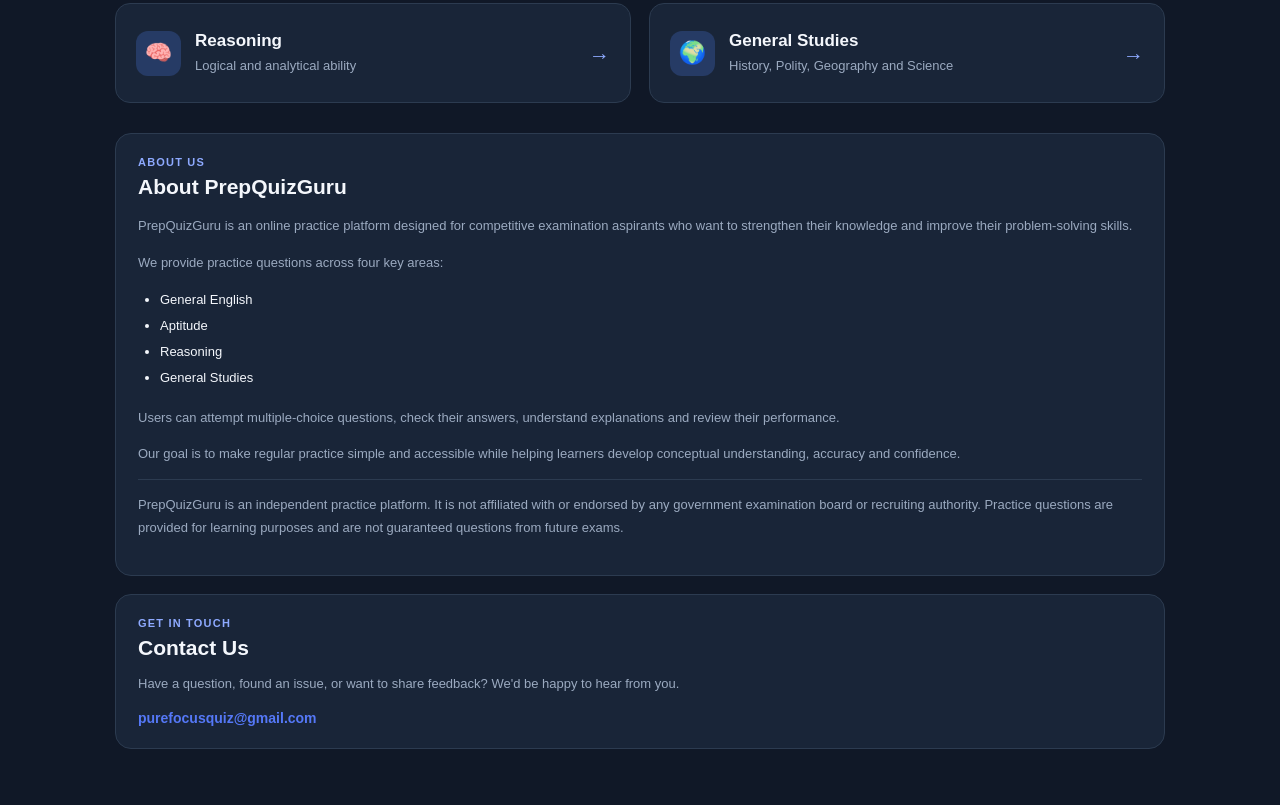
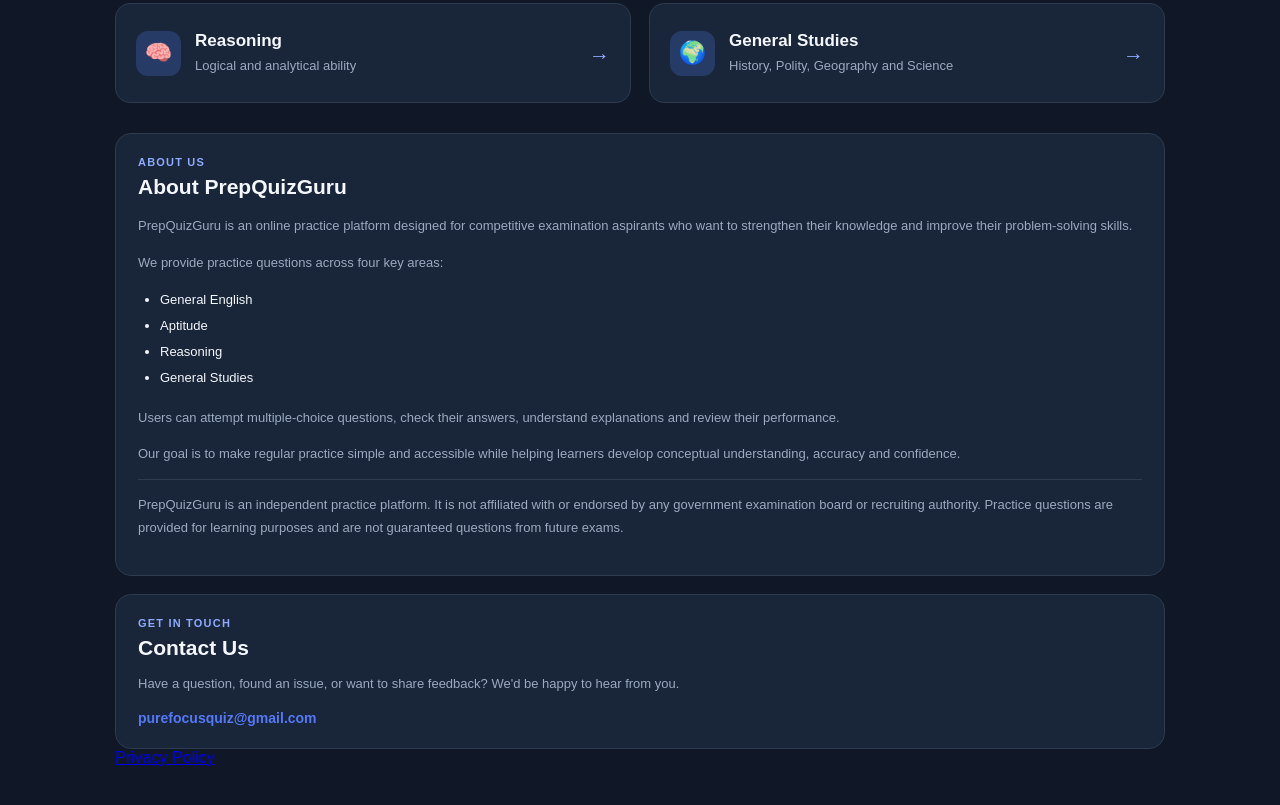
Before and after one commit to purefocusquiz/prepquizguru-web, a plain HTML site: page index.html in a window 1280 px wide. Shown: the part 562-1367 px from the top of the page. Drawn offline with Linux system fonts and the light colour scheme.

Commit message:
lined privacy page in index.html

```diff
--- a/index.html
+++ b/index.html
@@ -144,6 +144,10 @@
                 purefocusquiz@gmail.com
             </a>
         </section>
+        <!-- PRIVACY POLICY LINK -->
+        <section class="privacy-link-section">
+            <a href="privacy.html">Privacy Policy</a>
+        </section>
 
 
     </main>
```
